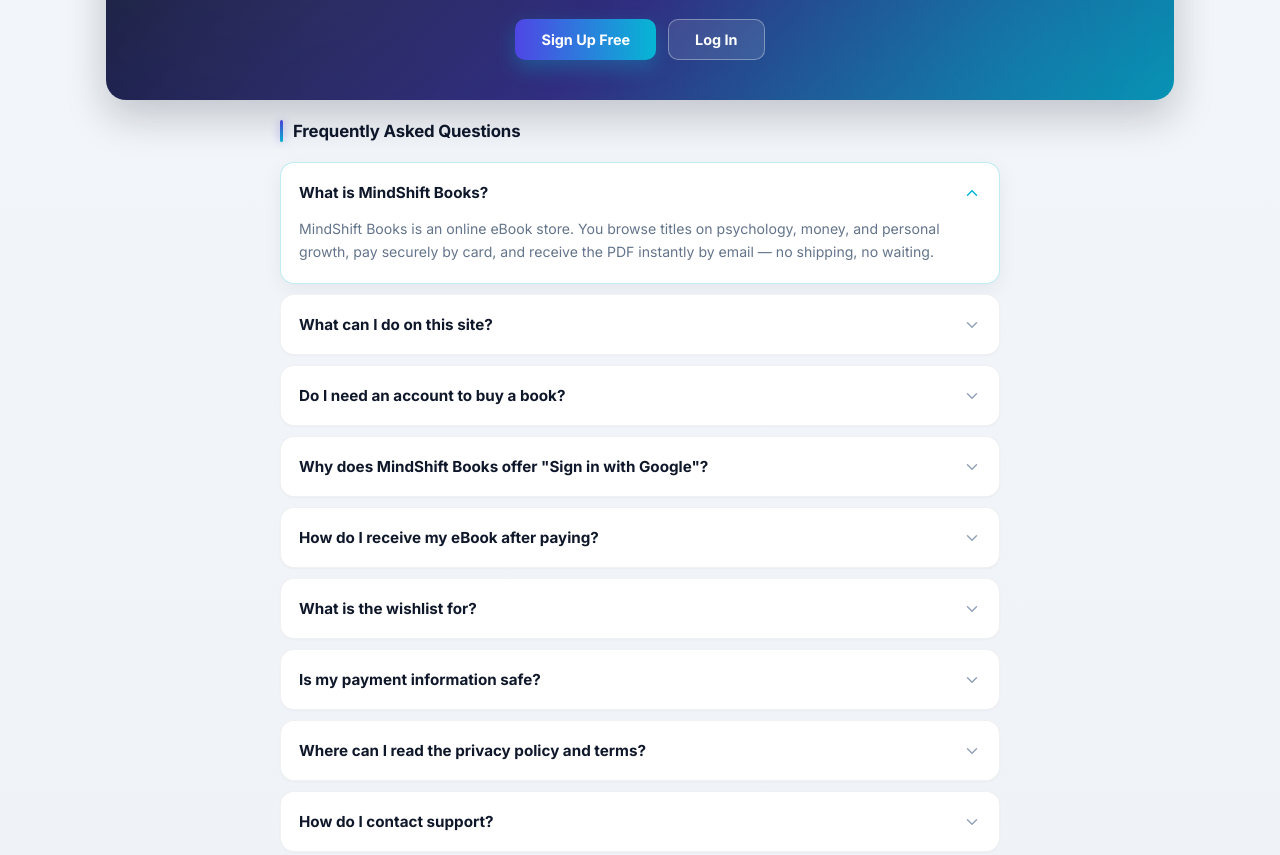
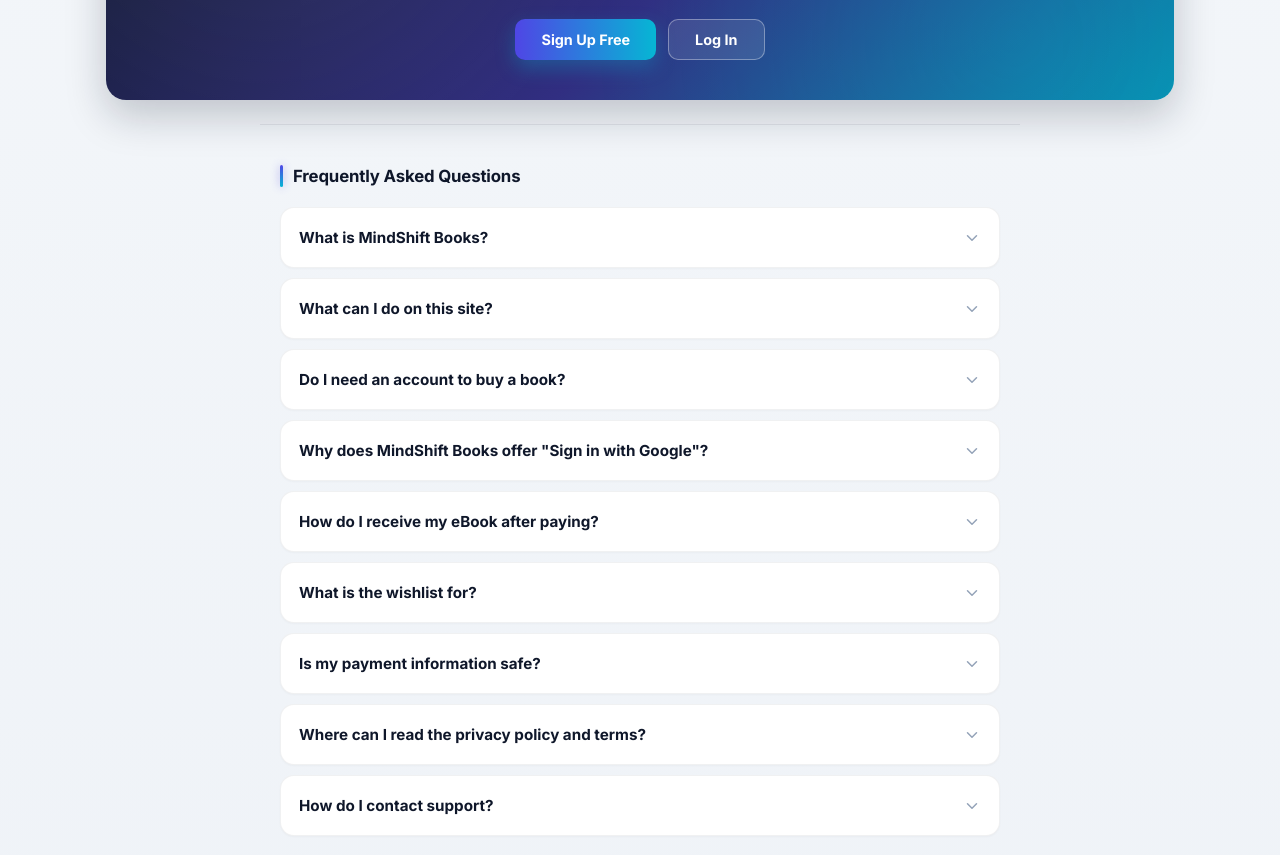
Before and after one commit to emerald-gif/MindShift_Books, a website: page MindShift Books/public/index.html in a window 1280 px wide. Shown: the part 1831-2686 px from the top of the page. Drawn offline with Linux system fonts and the light colour scheme; no server answers.

Commit message:
Add files via upload

```diff
--- a/MindShift Books/public/index.html
+++ b/MindShift Books/public/index.html
@@ -289,7 +289,7 @@
     </div>
 
     <div class="faq-list">
-      <details class="faq-item" open>
+      <details class="faq-item">
         <summary>What is MindShift Books?
           <svg class="faq-chevron" viewBox="0 0 24 24" fill="none" stroke="currentColor" stroke-width="2" stroke-linecap="round" stroke-linejoin="round" width="18" height="18"><polyline points="6 9 12 15 18 9"></polyline></svg>
         </summary>
--- a/MindShift Books/public/styles.css
+++ b/MindShift Books/public/styles.css
@@ -1023,7 +1023,12 @@
 }
 
 /* ── FAQ accordion ─────────────────────────────────────────────────── */
-.faq-section { padding: 8px 20px 36px; max-width: 760px; margin: 0 auto; }
+.faq-section {
+  padding: 40px 20px 36px;
+  max-width: 760px;
+  margin: 24px auto 0;
+  border-top: 1px solid rgba(15,23,42,0.08);
+}
 .faq-list { display: flex; flex-direction: column; gap: 10px; }
 
 .faq-item {
```
